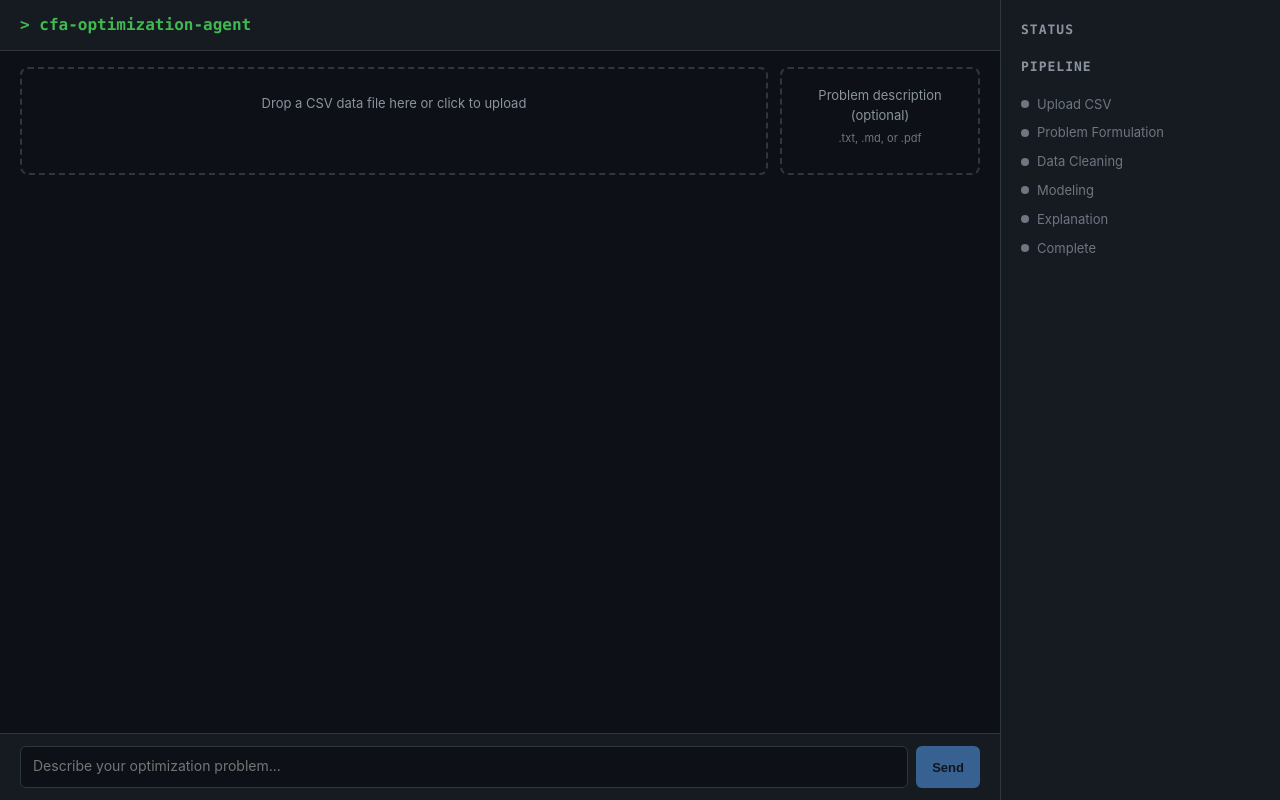
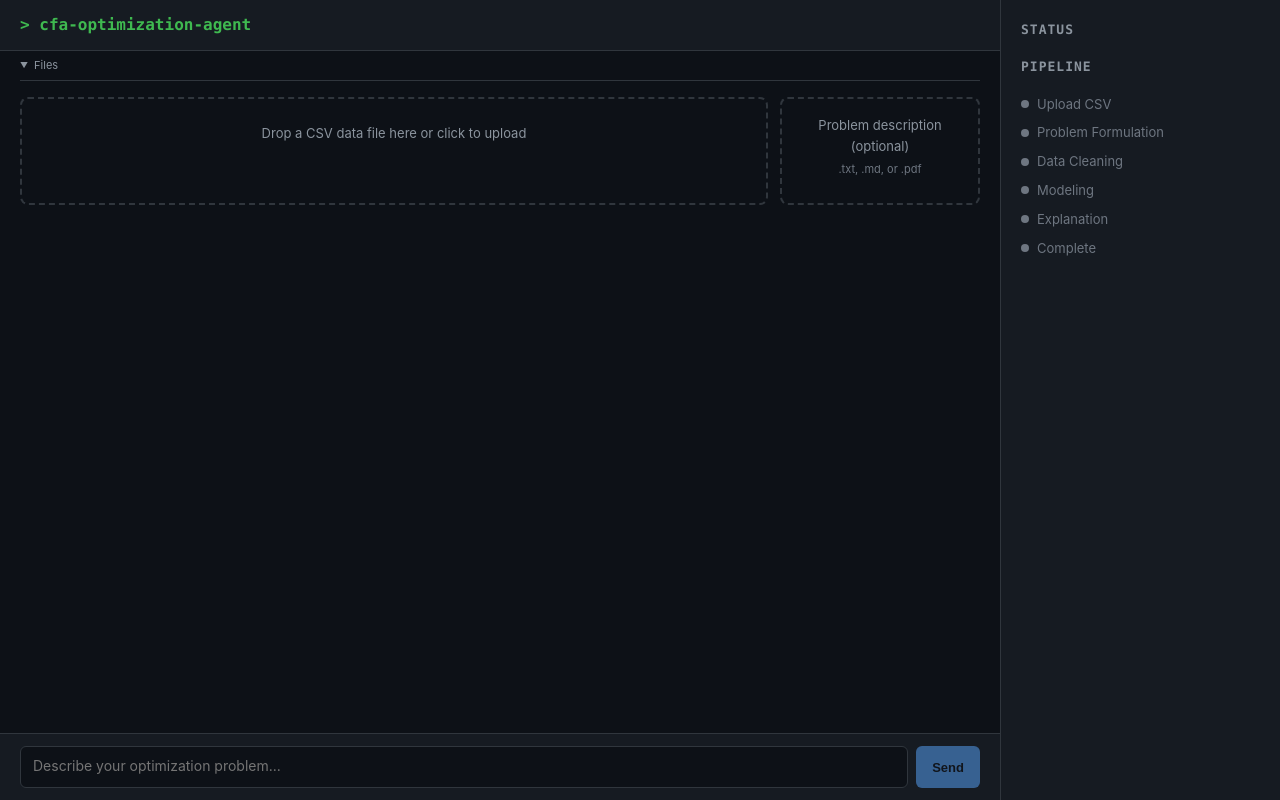
Before and after one commit to daffleck7/590_project, a FastAPI app: page / in a window 1280 px wide. Run offline with FastAPI, Linux system fonts and the light colour scheme.

Commit message:
Fix intake agent question skipping and add collapsible upload bar
- Added explicit instruction to intake prompt: ask questions as plain
  text, do not use AskUserQuestion tool (auto-rejected by subprocess)
- Added collapsible caret bar for file upload area
- Upload row toggles with inline click handler (no CSS class issues)

Co-Authored-By: Claude Opus 4.6 (1M context) <noreply@anthropic.com>

```diff
--- a/src/web/static/chat.js
+++ b/src/web/static/chat.js
@@ -383,3 +383,15 @@ function setStep(stepId, state) {
     var el = document.getElementById(stepId);
     if (el) el.className = "pipeline-step " + state;
 }
+
+document.getElementById("uploadCaretBar").addEventListener("click", function() {
+    var row = document.getElementById("uploadRow");
+    var caret = document.getElementById("uploadCaret");
+    if (row.style.display === "none") {
+        row.style.display = "flex";
+        caret.innerHTML = "&#9660;";
+    } else {
+        row.style.display = "none";
+        caret.innerHTML = "&#9654;";
+    }
+});
--- a/src/web/templates/chat.html
+++ b/src/web/templates/chat.html
@@ -14,7 +14,11 @@
                 <h1>> cfa-optimization-agent</h1>
             </div>
 
-            <div class="upload-row">
+            <div id="uploadCaretBar" style="margin:0 20px;cursor:pointer;padding:6px 0;color:#8b949e;font-size:11px;display:flex;align-items:center;gap:6px;border-bottom:1px solid #30363d;">
+                <span id="uploadCaret" style="font-size:8px;">&#9660;</span>
+                <span>Files</span>
+            </div>
+            <div id="uploadRow" style="display:flex;gap:12px;margin:0 20px;padding:16px 0;">
                 <div class="upload-area" id="uploadArea">
                     <p>Drop a CSV data file here or click to upload</p>
                     <input type="file" id="fileInput" accept=".csv" hidden>
```
Also changed, not shown: src/intake/prompts.py (+9 -1 lines).
